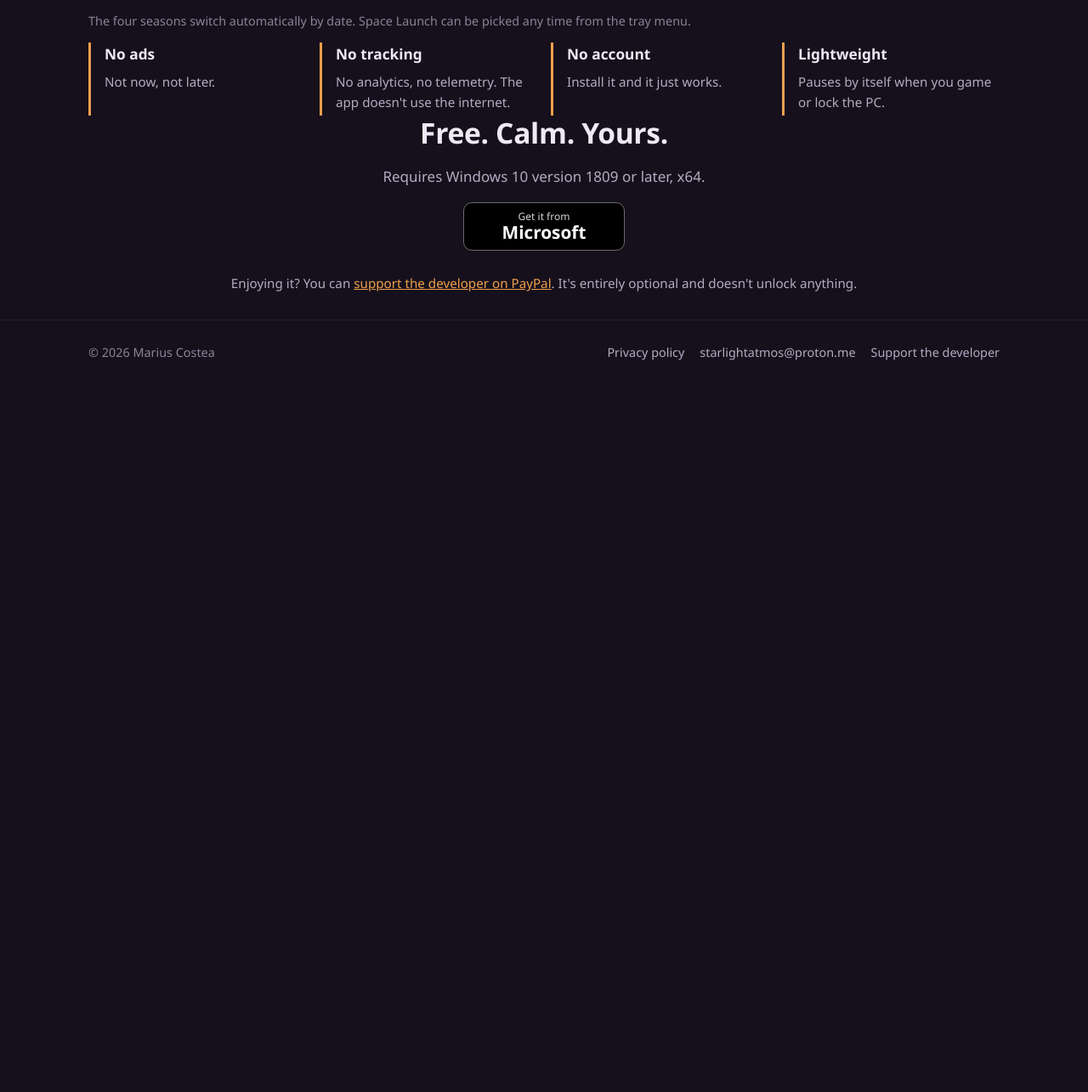
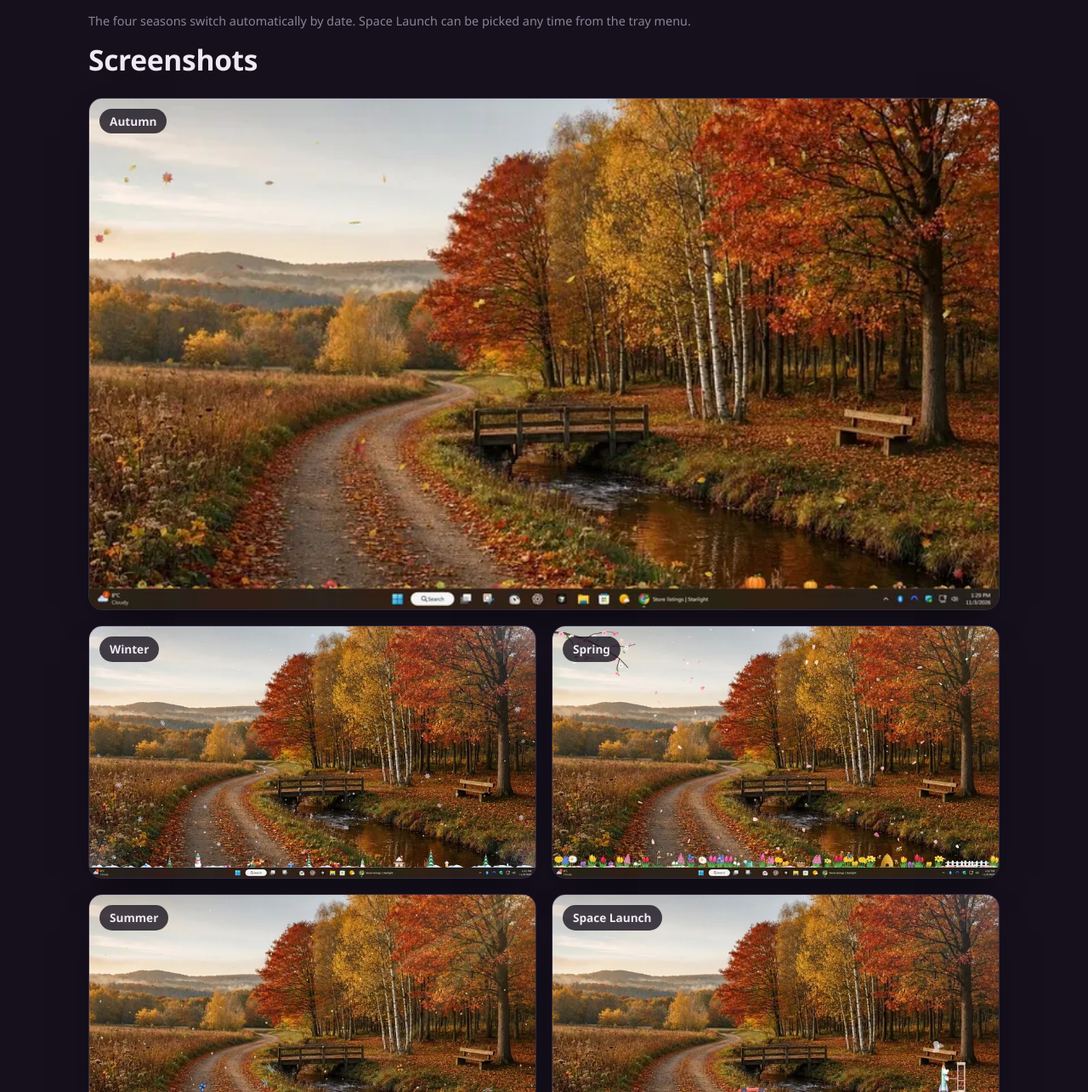
Before and after one commit to costeamarius/starlight-atmosphere, a plain HTML site: page index.html in a window 1280 px wide. Shown: the part 1515-2800 px from the top of the page at 85% size. Before the commit the page ends 1967 px from the top, so only its background shows below. Drawn offline with Linux system fonts and the light colour scheme.

Commit message:
Add Store screenshots gallery

```diff
--- a/index.html
+++ b/index.html
@@ -57,6 +57,7 @@
     <nav aria-label="Main">
       <a href="#features">Features</a>
       <a href="#themes">Themes</a>
+      <a href="#screenshots">Screenshots</a>
       <a href="./privacy">Privacy</a>
     </nav>
   </div>
@@ -152,6 +153,28 @@
     <p class="note">The four seasons switch automatically by date. Space Launch can be picked any time from the tray menu.</p>
   </section>
 
+  <section id="screenshots" class="wrap shots">
+    <h2>Screenshots</h2>
+    <ul class="shot-grid">
+      <li><a href="assets/screens/autumn.webp" target="_blank" rel="noopener">
+        <img src="assets/screens/autumn-800.webp" srcset="assets/screens/autumn-800.webp 800w, assets/screens/autumn.webp 1600w" sizes="(max-width:700px) 100vw, (max-width:1120px) 50vw, 540px" width="1600" height="900" loading="lazy" decoding="async" alt="Autumn theme: falling leaves drifting over the Windows desktop, with warm decorations along the taskbar">
+        <span>Autumn</span></a></li>
+      <li><a href="assets/screens/winter.webp" target="_blank" rel="noopener">
+        <img src="assets/screens/winter-800.webp" srcset="assets/screens/winter-800.webp 800w, assets/screens/winter.webp 1600w" sizes="(max-width:700px) 100vw, (max-width:1120px) 50vw, 540px" width="1600" height="900" loading="lazy" decoding="async" alt="Winter theme: soft snow falling over the desktop and settling on the taskbar">
+        <span>Winter</span></a></li>
+      <li><a href="assets/screens/spring.webp" target="_blank" rel="noopener">
+        <img src="assets/screens/spring-800.webp" srcset="assets/screens/spring-800.webp 800w, assets/screens/spring.webp 1600w" sizes="(max-width:700px) 100vw, (max-width:1120px) 50vw, 540px" width="1600" height="900" loading="lazy" decoding="async" alt="Spring theme: blossoms floating across the desktop on a light breeze">
+        <span>Spring</span></a></li>
+      <li><a href="assets/screens/summer.webp" target="_blank" rel="noopener">
+        <img src="assets/screens/summer-800.webp" srcset="assets/screens/summer-800.webp 800w, assets/screens/summer.webp 1600w" sizes="(max-width:700px) 100vw, (max-width:1120px) 50vw, 540px" width="1600" height="900" loading="lazy" decoding="async" alt="Summer theme: warm light and glowing motes over the desktop">
+        <span>Summer</span></a></li>
+      <li><a href="assets/screens/space-launch.webp" target="_blank" rel="noopener">
+        <img src="assets/screens/space-launch-800.webp" srcset="assets/screens/space-launch-800.webp 800w, assets/screens/space-launch.webp 1600w" sizes="(max-width:700px) 100vw, (max-width:1120px) 50vw, 540px" width="1600" height="900" loading="lazy" decoding="async" alt="Space Launch theme: a rocket launch site along the taskbar under a starry sky">
+        <span>Space Launch</span></a></li>
+    </ul>
+    <p class="note">Screenshots from the Microsoft Store listing. Click an image to see it full size.</p>
+  </section>
+
   <section class="wrap facts">
     <div class="fact"><h3>No ads</h3><p>Not now, not later.</p></div>
     <div class="fact"><h3>No tracking</h3><p>No analytics, no telemetry. The app doesn't use the internet.</p></div>
--- a/style.css
+++ b/style.css
@@ -153,6 +153,14 @@ kbd{font:inherit;font-size:.8rem;padding:1px 6px;border-radius:5px;background:#2
 .closing>p{color:var(--muted)}
 .support{margin-top:26px;font-size:.95rem}
 
+/* screenshots */
+.shot-grid{list-style:none;padding:0;margin:24px 0 0;display:grid;grid-template-columns:repeat(2,1fr);gap:18px}
+.shot-grid li:first-child{grid-column:1/-1}
+.shot-grid a{position:relative;display:block;border-radius:var(--radius);overflow:hidden;border:1px solid var(--line);background:var(--bg2);box-shadow:0 20px 50px -25px rgba(0,0,0,.7);transition:transform .2s,border-color .2s}
+.shot-grid a:hover{transform:translateY(-2px);border-color:#5a4a6c}
+.shot-grid img{width:100%;height:auto;aspect-ratio:16/9;object-fit:cover}
+.shot-grid span{position:absolute;left:12px;top:12px;font-size:.85rem;font-weight:600;color:var(--text);background:rgba(21,16,28,.78);padding:4px 12px;border-radius:99px}
+
 .foot{border-top:1px solid rgba(255,255,255,.06);padding:26px 0;margin-top:30px;color:#8d8299;font-size:.9rem}
 .foot-in{display:flex;flex-wrap:wrap;justify-content:space-between;gap:12px;align-items:center}
 .foot p{margin:0}
@@ -175,12 +183,13 @@ kbd{font:inherit;font-size:.8rem;padding:1px 6px;border-radius:5px;background:#2
   .top nav{gap:14px}
   .top nav a[href="#themes"]{display:none}
   .brand span{font-size:.95rem}
-  .grid,.theme-list,.facts{grid-template-columns:1fr}
+  .grid,.theme-list,.facts,.shot-grid{grid-template-columns:1fr}
   .tb-clock{display:none}
 }
 @media (prefers-reduced-motion:reduce){
   html{scroll-behavior:auto}
   .fx span,.stars i,.rocket,.flame{animation:none!important}
+  .shot-grid a{transition:none}
   .fx span{transform:translateY(calc(var(--sz)*40cqh))}
   .scene[data-theme="space"] .rocket{transform:none}
 }
```
Also changed, not shown: assets/screens/autumn-800.webp (added), assets/screens/autumn.webp (added), assets/screens/space-launch-800.webp (added), assets/screens/space-launch.webp (added), assets/screens/spring-800.webp (added), assets/screens/spring.webp (added), assets/screens/summer-800.webp (added), assets/screens/summer.webp (added), assets/screens/winter-800.webp (added), assets/screens/winter.webp (added).
